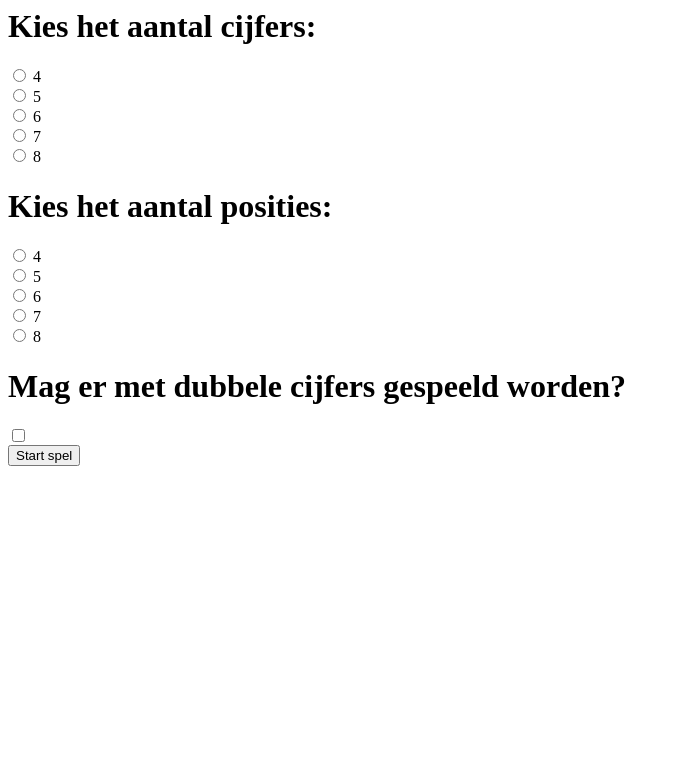
After one commit to rrramcha/AvansPythonMeesterBrein, a Python web app: template templates/newgame.jinja in a window 1280 px wide. The commit adds this page. Shown: the top 783 px of the page, without its empty margins (0-680 px from the left). Run offline with Jinja, Linux system fonts and the light colour scheme; the template is opened without the code that fills it, so the values that code supplies are empty.

Commit message:
added newgame view

```diff
--- a/Models/GameClass.py
+++ b/Models/GameClass.py
@@ -17,7 +17,6 @@ class Game:
         self.game_won = False
 
     def validate_guess(self, guess):
-        print('hallo', file=sys.stderr)
         correct_guesses = []
         if guess is not None:
             for i in range(len(guess)):
--- a/Models/GuessFormClass.py
+++ b/Models/GuessFormClass.py
@@ -10,4 +10,3 @@ class GuessForm(FlaskForm):
     def makeform(self, codelength):
         GuessForm.guess = StringField('Guess', validators=[DataRequired(), Length(min=codelength, max=codelength)])
         GuessForm.submit = SubmitField('Submit guess')
-        print(codelength)
--- a/app.py
+++ b/app.py
@@ -1,4 +1,4 @@
-from flask import Flask, render_template
+from flask import Flask, render_template, request
 
 from Controllers.MainControllerClass import MainController
 
@@ -15,8 +15,12 @@ def new_game():
 
 @app.route('/game', methods=['GET', 'POST'])
 def game():
+    numbers = request.forms[]
     return mainController.handle_answer()
 
+@app.route('/newgame', methods=['GET', 'POST'])
+def initgame():
+    return render_template('newgame.jinja')
 
 if __name__ == '__main__':
     app.run(debug=True)
--- /dev/null
+++ b/templates/newgame.jinja
@@ -0,0 +1,31 @@
+<html>
+    <head>
+
+    </head>
+
+    <body>
+        <form method="post" action="/game">
+        <div>
+            <h1> Kies het aantal cijfers: </h1>
+            <input type="radio" name="numbers" id="option4" value="4"> 4 </input><br>
+            <input type="radio" name="numbers" id="option5" value="5"> 5 </input><br>
+            <input type="radio" name="numbers" id="option6" value="6"> 6 </input><br>
+            <input type="radio" name="numbers" id="option7" value="7"> 7 </input><br>
+            <input type="radio" name="numbers" id="option8" value="8"> 8 </input><br>
+        </div>
+        <div>
+            <h1> Kies het aantal posities: </h1>
+            <input type="radio" name="positions" id="option4" value="4"> 4 </input><br>
+            <input type="radio" name="positions" id="option5" value="5"> 5 </input><br>
+            <input type="radio" name="positions" id="option6" value="6"> 6 </input><br>
+            <input type="radio" name="positions" id="option7" value="7"> 7 </input><br>
+            <input type="radio" name="positions" id="option8" value="8"> 8 </input><br>
+        </div>
+        <div>
+            <h1>Mag er met dubbele cijfers gespeeld worden?</h1>
+            <input type="checkbox" name="doublenumbers">
+        </div>
+            <input type="submit" value="Start spel">
+        </form>
+    </body>
+</html>
--- a/users.txt
+++ b/users.txt
@@ -1 +1 @@
-Rick 2020-04-02 1 2020-04-02 1 2020-04-02 1 2020-04-02 3 2020-04-02 2 2020-04-02 1 2020-04-02 1
+Rick 2020-04-02 1 2020-04-02 1 2020-04-02 1 2020-04-02 3 2020-04-02 2 2020-04-02 1 2020-04-02 1 2020-04-03 2
```
Also changed, not shown: static/mastermind.css (+10 -2 lines), templates/home.jinja (+10 -12 lines), 1 other file.
